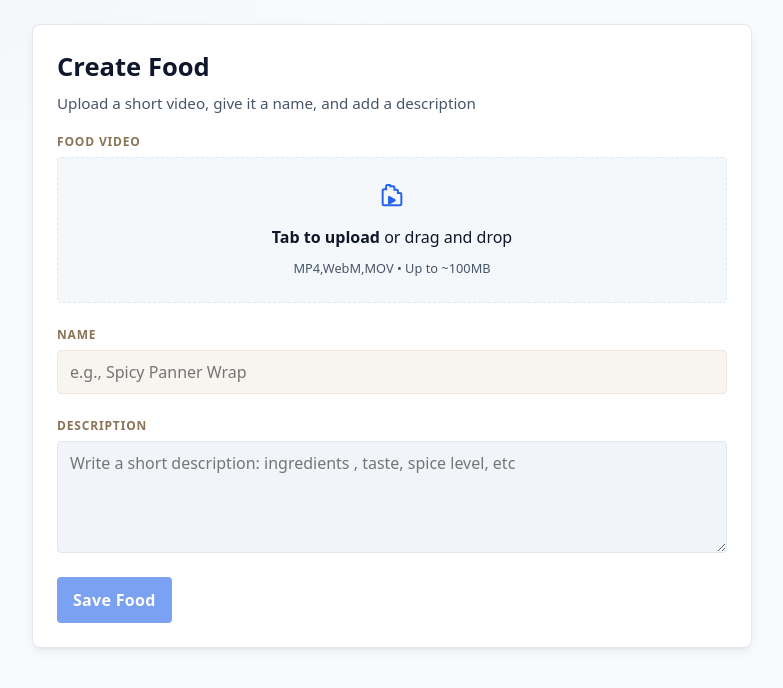
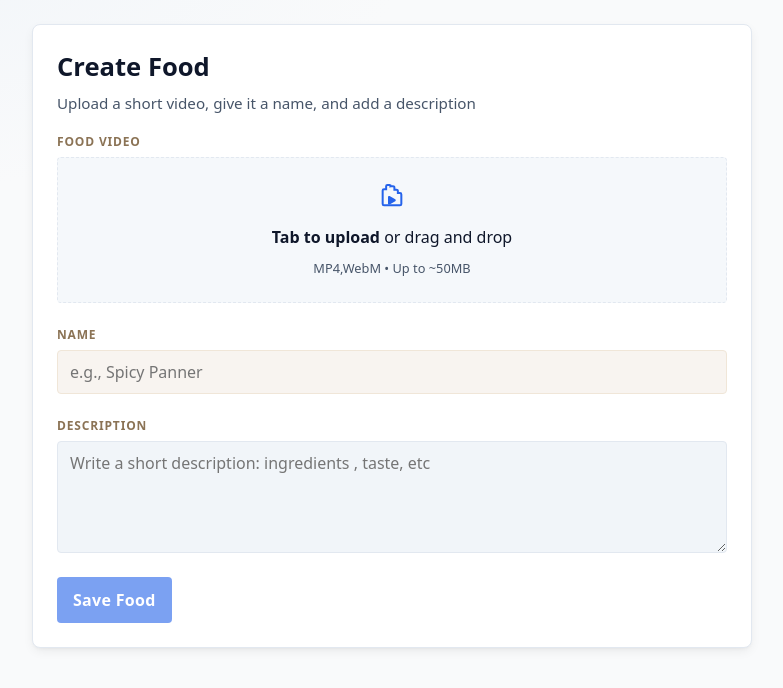
Before and after one commit to aman05hub/Watch2Eat, a React app in the folder frontend/: page /create-food in a window 1280 px wide. Shown: the top 688 px of the page, without its empty margins (248-1031 px from the left). Built offline with nearby package versions, Linux system fonts and the light colour scheme; the HTML template or start-up script is replaced by a standard one.

Commit message:
Update CreateFood.jsx

```diff
--- a/frontend/src/pages/food-partner/CreateFood.jsx
+++ b/frontend/src/pages/food-partner/CreateFood.jsx
@@ -53,7 +53,7 @@ const onFileChange = (e) =>{
         formData.append('description', description);
         formData.append('video', videoFile);
 
-        const response = await axios.post("http://localhost:3000/api/food", formData,{
+        const response = await axios.post("https://watch2eat-backend.onrender.com/api/food", formData,{
             withCredentials: true,
         })
         navigate("/")
@@ -97,7 +97,7 @@ const onFileChange = (e) =>{
                                     <div className="file-dropzone-text">
                                         <strong>Tab to upload</strong> or drag and drop
                                     </div>
-                                    <div className="file-hint">MP4,WebM,MOV • Up to ~100MB</div>
+                                    <div className="file-hint">MP4,WebM • Up to ~50MB</div>
                                 </div>
                         </div>
 
@@ -129,7 +129,7 @@ const onFileChange = (e) =>{
                         <input
                             id="foodName"
                             type="text"
-                            placeholder="e.g., Spicy Panner Wrap"
+                            placeholder="e.g., Spicy Panner"
                             value={name}
                             onChange={(e) => setName(e.target.value)}
                             required
@@ -141,7 +141,7 @@ const onFileChange = (e) =>{
                         <textarea
                             id="foodDesc"
                             rows={4}
-                            placeholder="Write a short description: ingredients , taste, spice level, etc"
+                            placeholder="Write a short description: ingredients , taste, etc"
                             value={description}
                             onChange={(e) => setDescription(e.target.value)}
                         />
```
